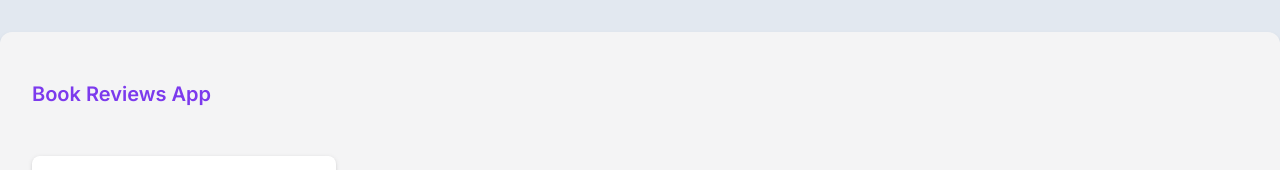
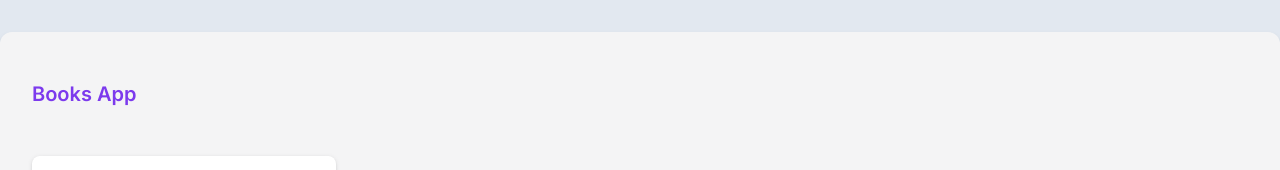
Before and after one commit to ach1209/book-reviews-app, a Vue app: page / in a window 1280 px wide. Shown: the top 170 px of the page. Built offline with nearby package versions, Linux system fonts and the light colour scheme.

Commit message:
Renamed application name

```diff
--- a/index.html
+++ b/index.html
@@ -4,7 +4,7 @@
     <meta charset="UTF-8" />
     <link rel="icon" href="/favicon.ico" />
     <meta name="viewport" content="width=device-width, initial-scale=1.0" />
-    <title>Book Reviews App</title>
+    <title>Books App</title>
   </head>
   <body>
     <div id="app"></div>
--- a/src/components/AppSidebar/AppSidebar.vue
+++ b/src/components/AppSidebar/AppSidebar.vue
@@ -8,7 +8,7 @@ const tabData = [
 <template>
   <div class="w-3/12 lg:h-auto py-4">
     <router-link to="/">
-      <h1 class="text-violet-600 hover:text-violet-500 text-xl">Book Reviews App</h1>
+      <h1 class="text-violet-600 hover:text-violet-500 text-xl">Books App</h1>
     </router-link>
     <ul class="mt-12 bg-white rounded-lg drop-shadow">
       <li
```
